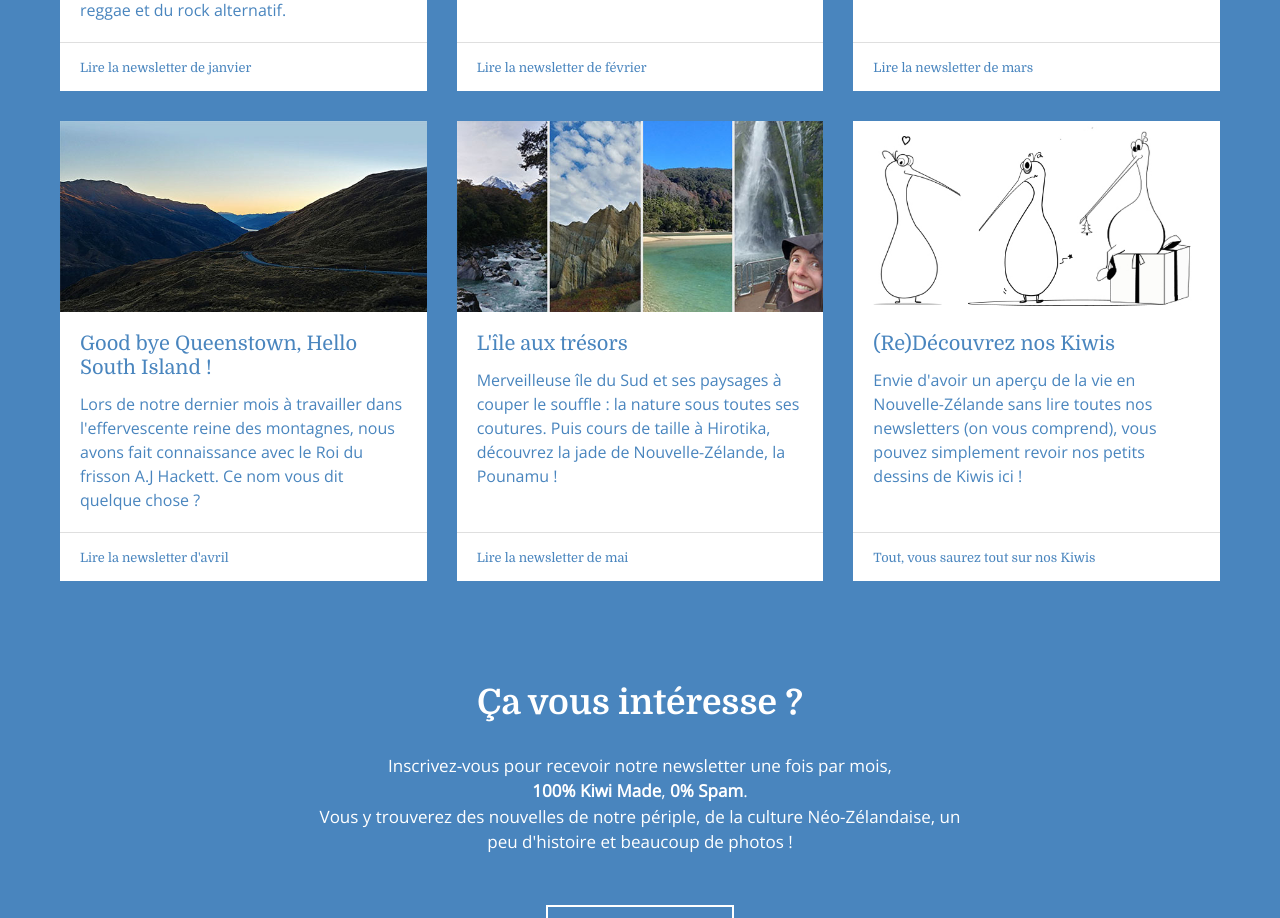
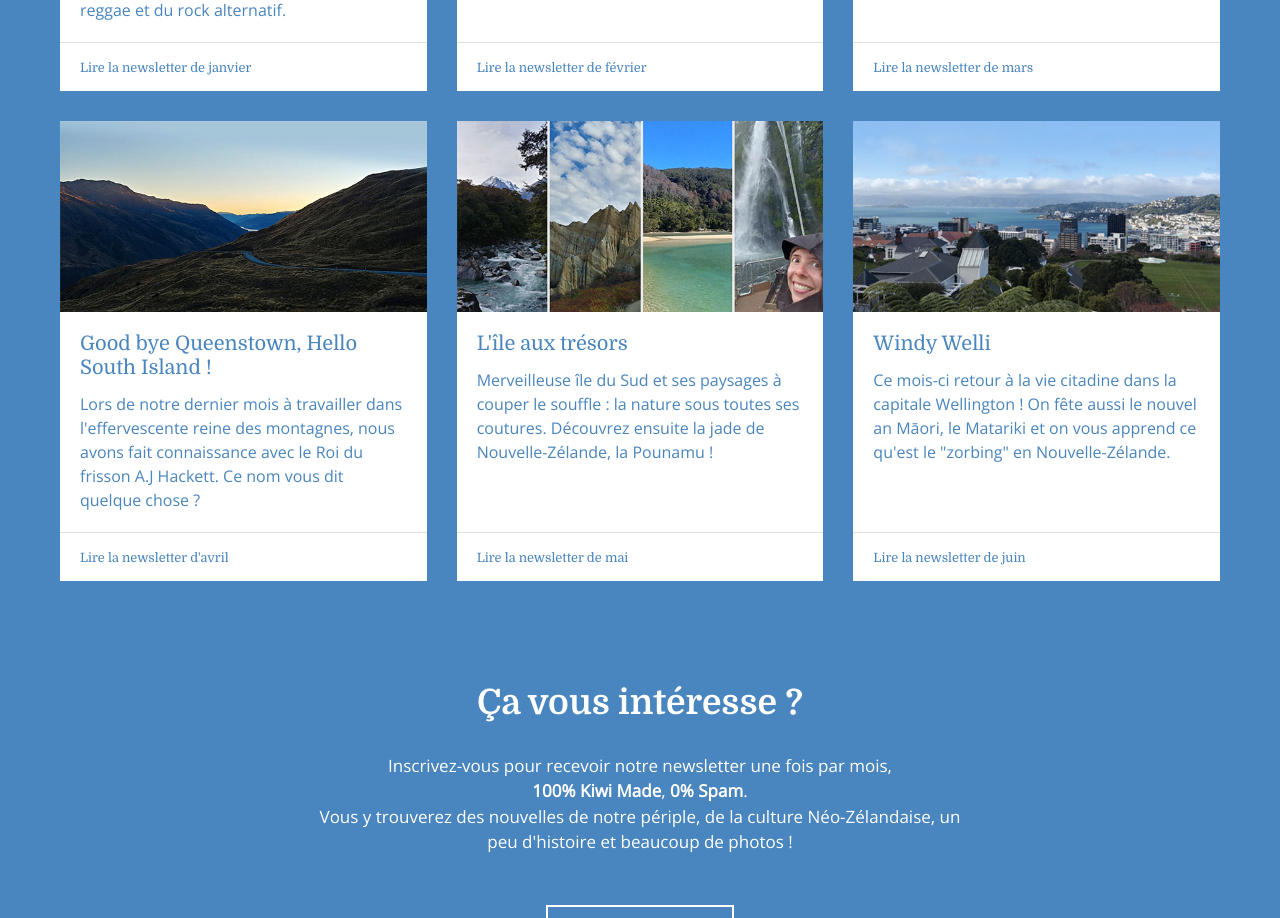
Before and after one commit to MargotBrun/newsletter-kiwi, a React (Create React App) app: page /liste in a window 1280 px wide. Shown: the part 1180-2098 px from the top of the page. Built offline with nearby package versions, Linux system fonts and the light colour scheme; the HTML template or start-up script is replaced by a standard one.

Commit message:
ajout newsletter juin

```diff
--- a/src/pages/ListNewsletters/ListNewsletters.css
+++ b/src/pages/ListNewsletters/ListNewsletters.css
@@ -80,6 +80,15 @@ border-radius: unset;
   font-family: Domine, Verdana, Tahoma, Geneva, serif;
 }
 
+.card-hidden {
+  visibility: hidden;
+}
+@media(max-width: 540px) {
+  .card-hidden {
+    display: none;
+  }
+}
+
 .ListNewsletters_content_interest {
   max-width: 700px;
   text-align: center;
--- a/src/pages/ListNewsletters/ListNewsletters.jsx
+++ b/src/pages/ListNewsletters/ListNewsletters.jsx
@@ -9,7 +9,7 @@ import HeaderFevPicture from './pictures/Header-Fev.jpg';
 import HeaderMarchPicture from './pictures/Header-March.jpg';
 import HeaderAvrilPicture from './pictures/Header-Avril.jpg';
 import HeaderMaiPicture from './pictures/Header-Mai.jpg';
-import HeaderKiwiPicture from './pictures/Header-Kiwi.jpg';
+import HeaderJuinPicture from './pictures/Header-Juin.jpg';
 
 export default () => (
   <div className="ListNewsletters_content">
@@ -28,7 +28,11 @@ export default () => (
             target="_blank"
             rel="noopener noreferrer"
           >
-            <img src={HeaderOctobrePicture} className="card-img-top" alt="L'île aux trésors" />
+            <img
+              src={HeaderOctobrePicture}
+              className="card-img-top"
+              alt="Auckland, quartier de Ponsonby"
+            />
           </a>
           <div className="card-body">
             <h5 className="card-title">Auckland, quartier de Ponsonby</h5>
@@ -55,7 +59,11 @@ export default () => (
             target="_blank"
             rel="noopener noreferrer"
           >
-            <img src={HeaderNovemberPicture} className="card-img-top" alt="L'île aux trésors" />
+            <img
+              src={HeaderNovemberPicture}
+              className="card-img-top"
+              alt="L'île du nord, des plages aux volcans"
+            />
           </a>
           <div className="card-body">
             <h5 className="card-title">L'île du nord, des plages aux volcans &nbsp;!</h5>
@@ -83,7 +91,11 @@ export default () => (
             target="_blank"
             rel="noopener noreferrer"
           >
-            <img src={HeaderDecembrePicture} className="card-img-top" alt="L'île aux trésors" />
+            <img
+              src={HeaderDecembrePicture}
+              className="card-img-top"
+              alt="De Sydney à Cairns (ou pas), la côte est australienne"
+            />
           </a>
           <div className="card-body">
             <h5 className="card-title">De Sydney à Cairns (ou pas), la côte est australienne</h5>
@@ -113,7 +125,11 @@ export default () => (
             target="_blank"
             rel="noopener noreferrer"
           >
-            <img src={HeaderJanvierPicture} className="card-img-top" alt="L'île aux trésors" />
+            <img
+              src={HeaderJanvierPicture}
+              className="card-img-top"
+              alt="Queenstown, la Reine des montagnes"
+            />
           </a>
           <div className="card-body">
             <h5 className="card-title">Queenstown, la Reine des montagnes ⛰️⛰️</h5>
@@ -140,7 +156,11 @@ export default () => (
             target="_blank"
             rel="noopener noreferrer"
           >
-            <img src={HeaderFevPicture} className="card-img-top" alt="L'île aux trésors" />
+            <img
+              src={HeaderFevPicture}
+              className="card-img-top"
+              alt="C’est la fin de l’été dans les montagnes"
+            />
           </a>
           <div className="card-body">
             <h5 className="card-title">C’est la fin de l’été dans les montagnes</h5>
@@ -166,7 +186,7 @@ export default () => (
             target="_blank"
             rel="noopener noreferrer"
           >
-            <img src={HeaderMarchPicture} className="card-img-top" alt="L'île aux trésors" />
+            <img src={HeaderMarchPicture} className="card-img-top" alt="Kia Kaha New Zealand" />
           </a>
           <div className="card-body">
             <h5 className="card-title">Kia Kaha New Zealand</h5>
@@ -194,7 +214,11 @@ export default () => (
             target="_blank"
             rel="noopener noreferrer"
           >
-            <img src={HeaderAvrilPicture} className="card-img-top" alt="L'île aux trésors" />
+            <img
+              src={HeaderAvrilPicture}
+              className="card-img-top"
+              alt="Good bye Queenstown, Hello South Island"
+            />
           </a>
           <div className="card-body">
             <h5 className="card-title">Good bye Queenstown, Hello South Island&nbsp;!</h5>
@@ -217,7 +241,7 @@ export default () => (
         </div>
         <div className="card">
           <a
-            href="http://sh1.sendinblue.com/ner9xolx4c.html?t=1560470731"
+            href="http://sh1.sendinblue.com/ner9xolx4c.html?t=1561074838"
             target="_blank"
             rel="noopener noreferrer"
           >
@@ -227,13 +251,12 @@ export default () => (
             <h5 className="card-title">L'île aux trésors</h5>
             <p className="card-text">
               Merveilleuse île du Sud et ses paysages à couper le souffle : la nature sous toutes
-              ses coutures. Puis cours de taille à Hirotika, découvrez la jade de Nouvelle-Zélande,
-              la Pounamu !
+              ses coutures. Découvrez ensuite la jade de Nouvelle-Zélande, la Pounamu !
             </p>
           </div>
           <div className="card-footer">
             <ShinyLink
-              href="http://sh1.sendinblue.com/ner9xolx4c.html?t=1560470731"
+              href="http://sh1.sendinblue.com/ner9xolx4c.html?t=1561074838"
               target="_blank"
               rel="noopener noreferrer"
               multicolor
@@ -243,22 +266,29 @@ export default () => (
           </div>
         </div>
         <div className="card">
-          <img src={HeaderKiwiPicture} className="card-img-top" alt="L'île aux trésors" />
+          <a
+            href="http://sh1.sendinblue.com/ng2ololx4c.html?t=1561696899"
+            target="_blank"
+            rel="noopener noreferrer"
+          >
+            <img src={HeaderJuinPicture} className="card-img-top" alt="L'île aux Windy Welli" />
+          </a>
           <div className="card-body">
-            <h5 className="card-title">(Re)Découvrez nos Kiwis</h5>
+            <h5 className="card-title">Windy Welli</h5>
             <p className="card-text">
-              Envie d'avoir un aperçu de la vie en Nouvelle-Zélande sans lire toutes nos newsletters
-              (on vous comprend), vous pouvez simplement revoir nos petits dessins de Kiwis ici !
+              Ce mois-ci retour à la vie citadine dans la capitale Wellington ! On fête aussi le
+              nouvel an Māori, le Matariki et on vous apprend ce qu'est le "zorbing" en
+              Nouvelle-Zélande.
             </p>
           </div>
           <div className="card-footer">
             <ShinyLink
-              to="https://www.instagram.com/djgomart/"
+              href="http://sh1.sendinblue.com/ng2ololx4c.html?t=1561696899"
               target="_blank"
               rel="noopener noreferrer"
               multicolor
             >
-              <small>Tout, vous saurez tout sur nos Kiwis</small>
+              <small>Lire la newsletter de juin</small>
             </ShinyLink>
           </div>
         </div>
--- a/src/pages/PicturesNewsletters/PicturesNewsletters.jsx
+++ b/src/pages/PicturesNewsletters/PicturesNewsletters.jsx
@@ -24,7 +24,7 @@ export default () => (
       </p>
       <p className="PicturesNewsletters_content_phrase_email">
         Écrivez-nous dès maintenant à{' '}
-        <ShinyLink href="mailto:yesreply@margotbrun.com?subject=Je%20souhaite%20recevoir%20des%20newsletters%20avec%20l'acc%C3%A8s%20aux%20photos%20!&body=Bonjour%20la%20newsletter%20des%20Kiwis%20!%0A%0AJe%20souhaite%20recevoir%20la.les%20newsletter.s%20suivante.s%20avec%20l'acc%C3%A8s%20aux%20photos%20(supprimer%20les%20newsletters%20qui%20ne%20vous%20int%C3%A9ressent%20pas)%20%3A%0A-Newsletter%20d'octobre%20(2018)%20%3A%20Auckland,%20quartier%20Ponsonby%0A-Newsletter%20de%20novembre%20(2018)%20%3A%20L'%C3%AEle%20du%20nord,%20des%20plages%20aux%20volcans%20%20!%0A-Newsletter%20de%20d%C3%A9cembre%20(2018)%20%3A%20De%20Sydney%20%C3%A0%20Cairns%20(ou%20pas),%20la%20c%C3%B4te%20est%20australienne%0A-Newsletter%20de%20janvier%20%3A%20Queenstown,%20la%20Reine%20des%20montagnes%0A-Newsletter%20de%20f%C3%A9vrier%20%3A%20C%E2%80%99est%20la%20fin%20de%20l%E2%80%99%C3%A9t%C3%A9%20dans%20les%20montagnes%0A-Newsletter%20de%20mars%20%3A%20Kia%20Kaha%20New%20Zealand%0A-Newsletter%20d'avril%20%3A%20Good%20bye%20Queenstown,%20Hello%20South%20Island%20!%0A-Newsletter%20de%20mail%20%3A%20L'%C3%AEle%20aux%20tr%C3%A9sors%0A%0AMerci%20!%20">
+        <ShinyLink href="yesreply@margotbrun.com?subject=Je%20souhaite%20recevoir%20des%20newsletters%20avec%20l'acc%C3%A8s%20aux%20photos%20!&body=Bonjour%20la%20newsletter%20des%20Kiwis%20!%0A%0AJe%20souhaite%20recevoir%20la.les%20newsletter.s%20suivante.s%20avec%20l'acc%C3%A8s%20aux%20photos%20(supprimer%20les%20newsletters%20qui%20ne%20vous%20int%C3%A9ressent%20pas)%20%3A%0A-Newsletter%20d'octobre%20(2018)%20%3A%20Auckland,%20quartier%20Ponsonby%0A-Newsletter%20de%20novembre%20(2018)%20%3A%20L'%C3%AEle%20du%20nord,%20des%20plages%20aux%20volcans%20%20!%0A-Newsletter%20de%20d%C3%A9cembre%20(2018)%20%3A%20De%20Sydney%20%C3%A0%20Cairns%20(ou%20pas),%20la%20c%C3%B4te%20est%20australienne%0A-Newsletter%20de%20janvier%20%3A%20Queenstown,%20la%20Reine%20des%20montagnes%0A-Newsletter%20de%20f%C3%A9vrier%20%3A%20C%E2%80%99est%20la%20fin%20de%20l%E2%80%99%C3%A9t%C3%A9%20dans%20les%20montagnes%0A-Newsletter%20de%20mars%20%3A%20Kia%20Kaha%20New%20Zealand%0A-Newsletter%20d'avril%20%3A%20Good%20bye%20Queenstown,%20Hello%20South%20Island%20!%0A-Newsletter%20de%20mail%20%3A%20L'%C3%AEle%20aux%20tr%C3%A9sors%0A-Newsletter%20de%20juin%20%3A%20Windy%20Welli%0A%0AMerci%20!">
           yesreply@margotbrun.com&nbsp;
         </ShinyLink>
         {'!'}
--- a/src/pages/Subscription/Subscription.jsx
+++ b/src/pages/Subscription/Subscription.jsx
@@ -49,7 +49,7 @@ export default class SubscriptionPage extends React.Component {
         <div className="SubscriptionPage_content_sidelinks">
           <a href="/liste" className="SubscriptionPage_content_sidelinks_enveloppe">
             <img src={EnveloppeImg} alt="enveloppe" />
-            <span className="SubscriptionPage_content_sidelinks_enveloppe_number">7</span>
+            <span className="SubscriptionPage_content_sidelinks_enveloppe_number">8</span>
           </a>
           <a href="https://www.instagram.com/djgomart/" target="_blank" rel="noopener noreferrer">
             <img src={InstagramImg} alt="instagram" />
```
Also changed, not shown: src/pages/ListNewsletters/pictures/Header-Juin.jpg (added).
